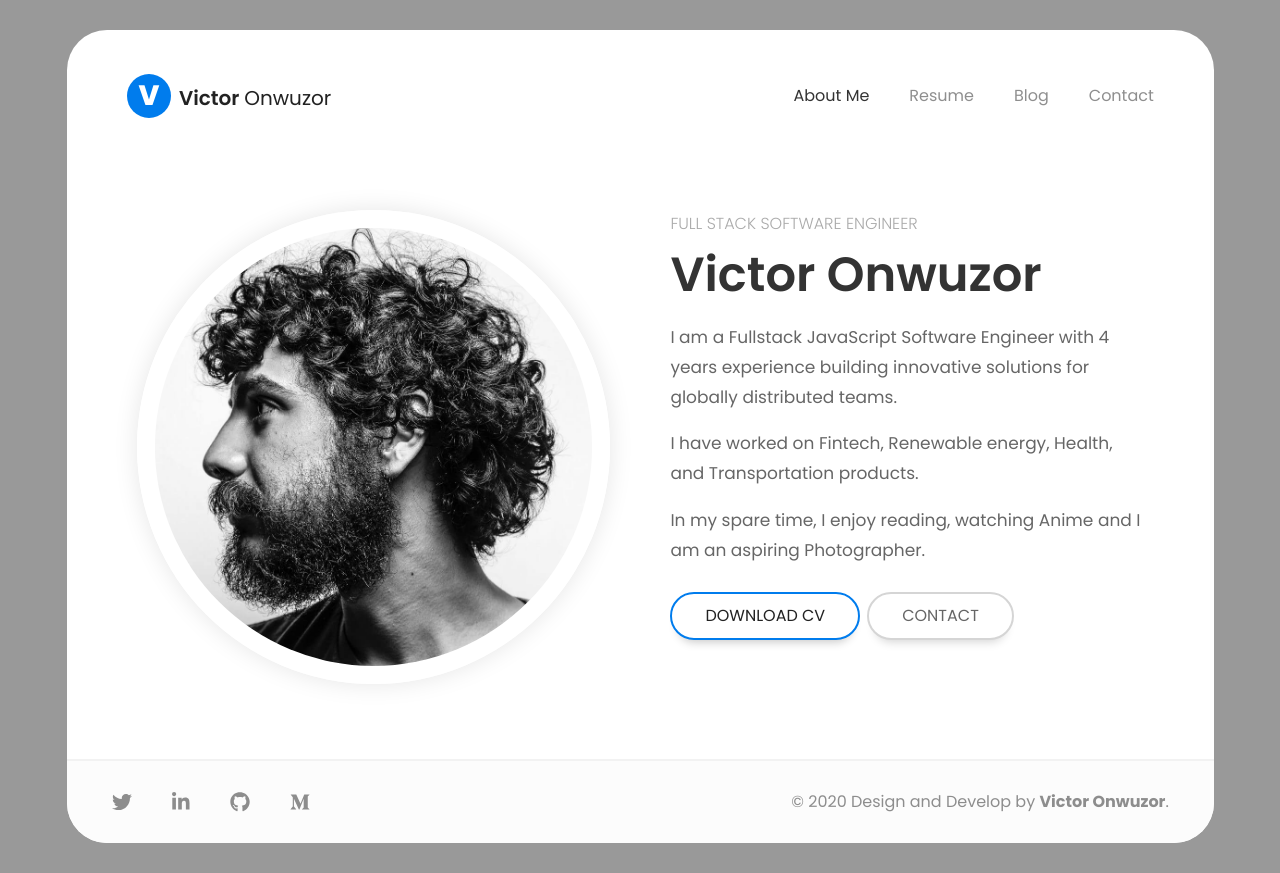
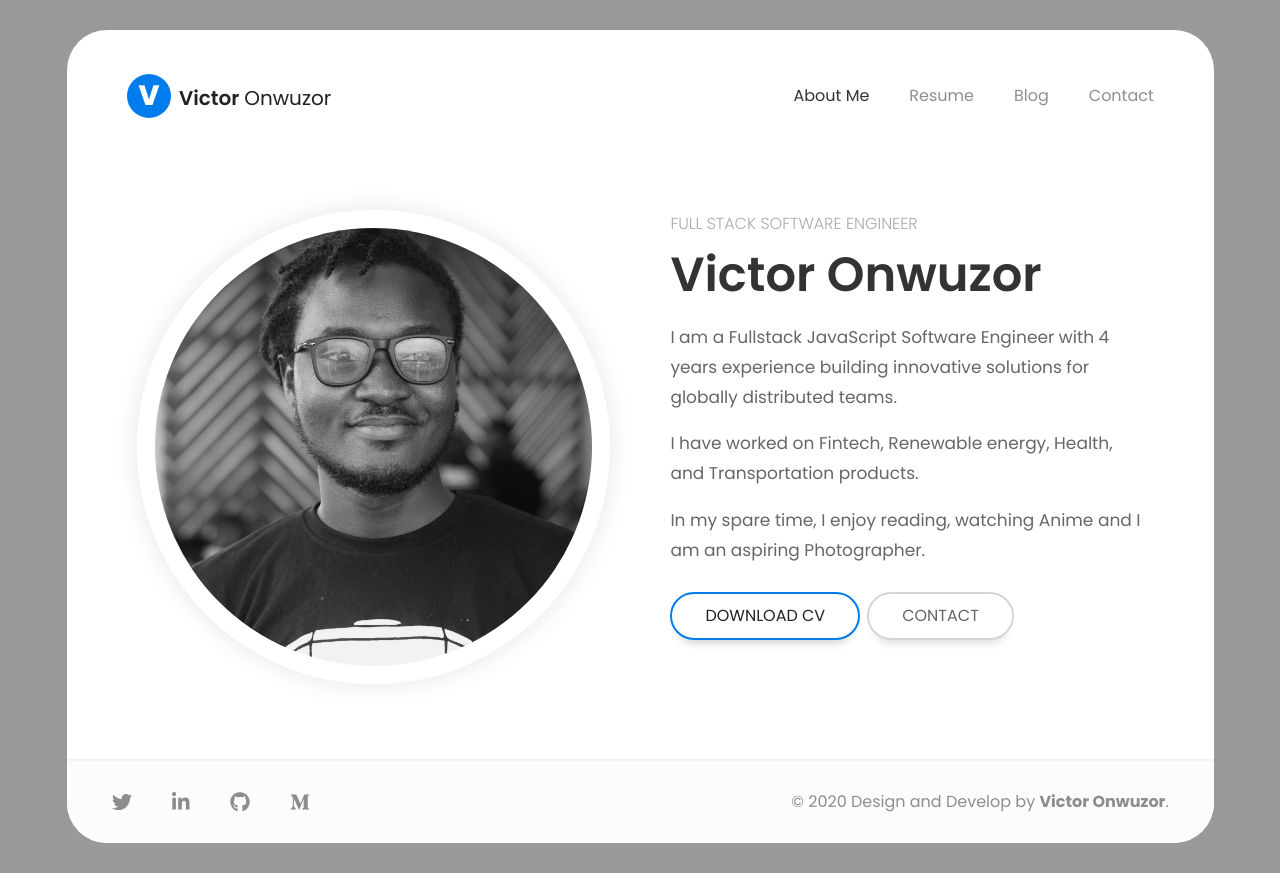
Before and after one commit to onwuvic/myportfolio, a React (Create React App) app: page / in a window 1280 px wide. Built offline with nearby package versions, Linux system fonts and the light colour scheme.

Commit message:
add a temp profile picture

```diff
--- a/src/assets/scss/components/_profile.scss
+++ b/src/assets/scss/components/_profile.scss
@@ -14,19 +14,35 @@
     &__image {
         height: auto;
         width: auto;
-        background-image: url(../../img/cesar-rincon-1024x1024.jpg);
+        // background-image: url(../../img/cesar-rincon-1024x1024.jpg);
+        background-image: url(../../img/profile.jpg);
         background-size: cover;
         background-repeat: no-repeat;
         display: block;
         position: absolute;
         transition: all .2s;
-        top: -18px;
-        bottom: -18px;
-        left: -18px;
+
+        // old picture
+        // top: -18px;
+        // bottom: -18px;
+        // left: -18px;
+        // right: -18px;
+
+        // current profile pic - this will soon be changed
+        top: -3px;
+        bottom: -4px;
+        left: -150px;
         right: -18px;
 
         &:hover {
             background-position: calc(50% + -4.21154px) calc(50% + 4.05181px);
         }
+
+        @include responsive(ipad) {
+            top: -3px;
+            bottom: -4px;
+            left: -100px;
+            right: -18px;
+        }
     }
 }
```
Also changed, not shown: src/assets/img/profile.jpg (added).
